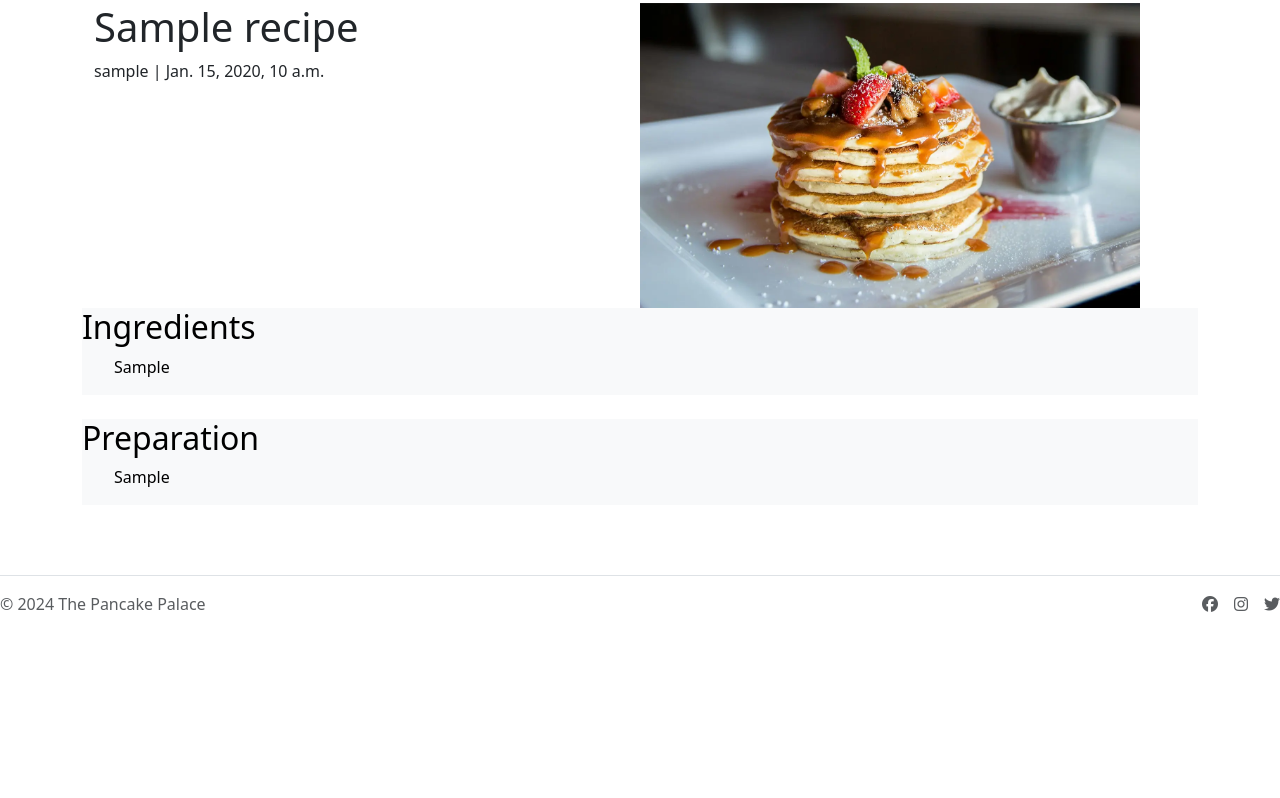
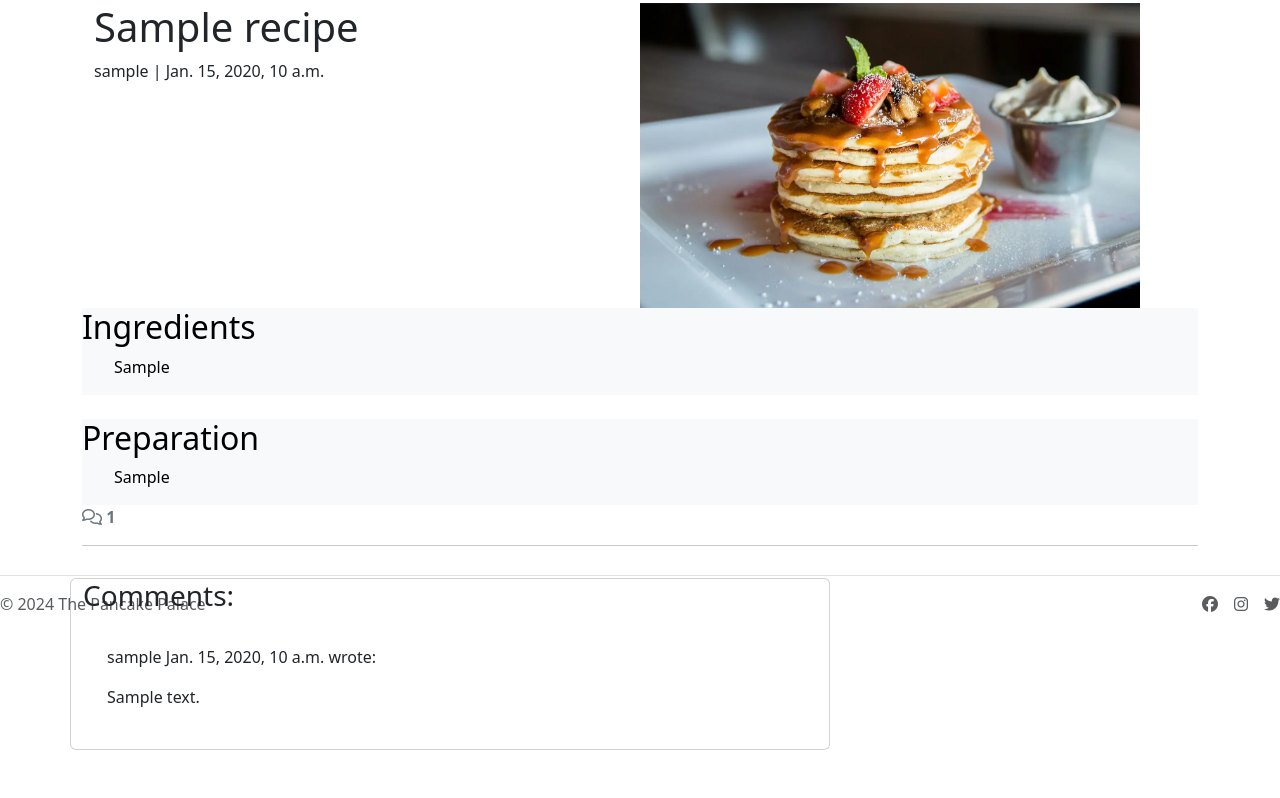
Before and after one commit to vega-2135/the_pancake_palace, a Django app: a page that uses templates/recipe_detail.html in a window 1280 px wide. Shown: the part 160-958 px from the top of the page. Before the commit the page ends 772 px from the top, so only its background shows below. Run offline with Django 4.2, Linux system fonts and the light colour scheme; tables that the repository leaves empty hold one stand-in row (values such as "Sample post"); parts of the project's set-up code (start-up, migrations or seed data) failed here and were passed over; some libraries are stand-ins or nearby versions.

Commit message:
Display user comments below recipe post
Signed-off-by: Carolina Romero Carrasco <mcarolinarc28@gmail.com>

```diff
--- a/recipes/views.py
+++ b/recipes/views.py
@@ -29,8 +29,8 @@ def recipe_detail(request, slug):
 
     # Return recipe with the correct slug
     recipe = get_object_or_404(queryset, slug=slug)
+    recipe_title = recipe.title
 
-    recipe_title = recipe.title
 
     # Split ingredients and preparation steps into several strings
     ingredients = recipe.ingredients.split('<br>')
@@ -40,11 +40,15 @@ def recipe_detail(request, slug):
     preparation = [re.sub('<[^<]+?>', '', step) for step in preparation]
 
 
-    # set liked to false by default
+    # Set liked to false by default
     recipe_liked = False
 
     if recipe.likes.filter(id=request.user.id).exists():
         recipe_liked = True
+
+    # Display only approved comments
+    comments = recipe.comments.all().order_by("-created_on")
+    comment_count = recipe.comments.filter(approved=True).count()
 
 
     return render(
@@ -54,5 +58,8 @@ def recipe_detail(request, slug):
         "recipe_title": recipe_title,
         "ingredients": ingredients,
         "preparation": preparation,
-        "recipe_liked": recipe_liked },
+        "recipe_liked": recipe_liked,
+        "comments": comments,
+        "comment_count": comment_count,
+        },
     )
--- a/templates/recipe_detail.html
+++ b/templates/recipe_detail.html
@@ -47,6 +47,48 @@
             </div>
         </div>
     </div>
+    <!-- Displaying count of comments -->
+  <div class="row">
+    <div class="col-12">
+      <strong class="text-secondary">
+        <i class="far fa-comments"></i> {{ comment_count }}
+      </strong>
+    </div>
+    <div class="col-12">
+      <hr>
+    </div>
+  </div>
+  <!-- Displaying Comments -->
+  <div class="row">
+    <div class="col-md-8 card mb-4  mt-3 ">
+      <h3>Comments:</h3>
+      <div class="card-body">
+        <!-- We want a for loop inside the empty control tags
+          to iterate through each comment in comments -->
+        {% for comment in comments %}
+        <div class="p-2 comments
+          {% if not comment.approved and comment.author == user %}
+          faded{% elif not comment.approved %} d-none{% endif %}">
+          <p class="font-weight-bold">
+            {{ comment.author }}
+            <span class="font-weight-normal">
+              {{ comment.created_on }}
+            </span> wrote:
+          </p>
+          <div id="comment{{ comment.id }}">
+            {{ comment.content | linebreaks }}
+          </div>
+          {% if not comment.approved and comment.author == user %}
+          <p class="approval">
+            This comment is awaiting approval
+          </p>
+          {% endif %}
+        </div>
+        <!-- Our for loop ends here -->
+        {% endfor %}
+      </div>
+    </div>
+  </div>
 </div>
 
 {% endblock content %}
```
